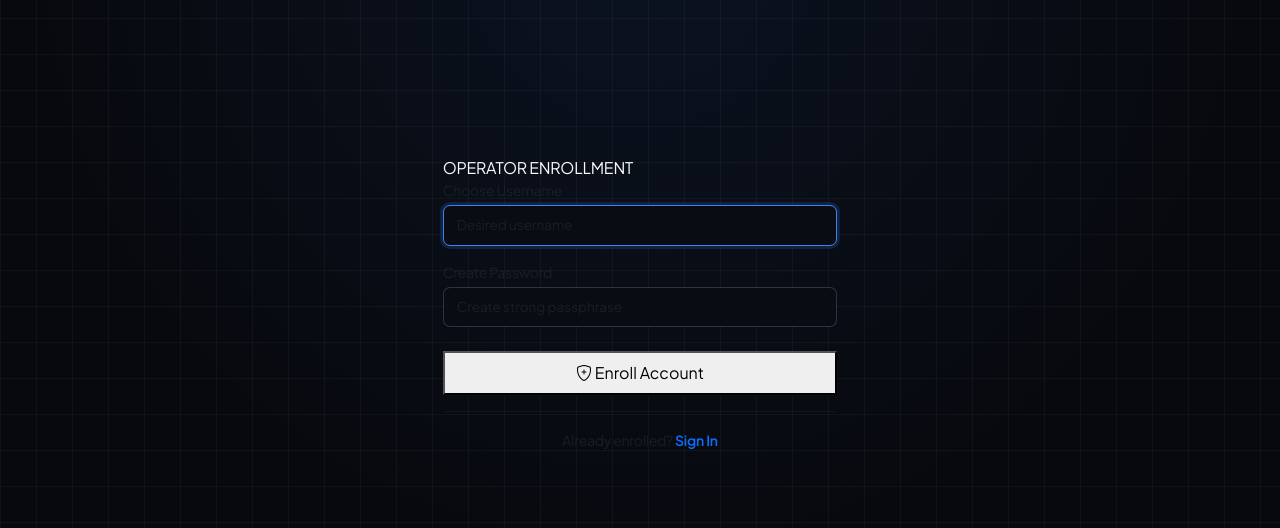
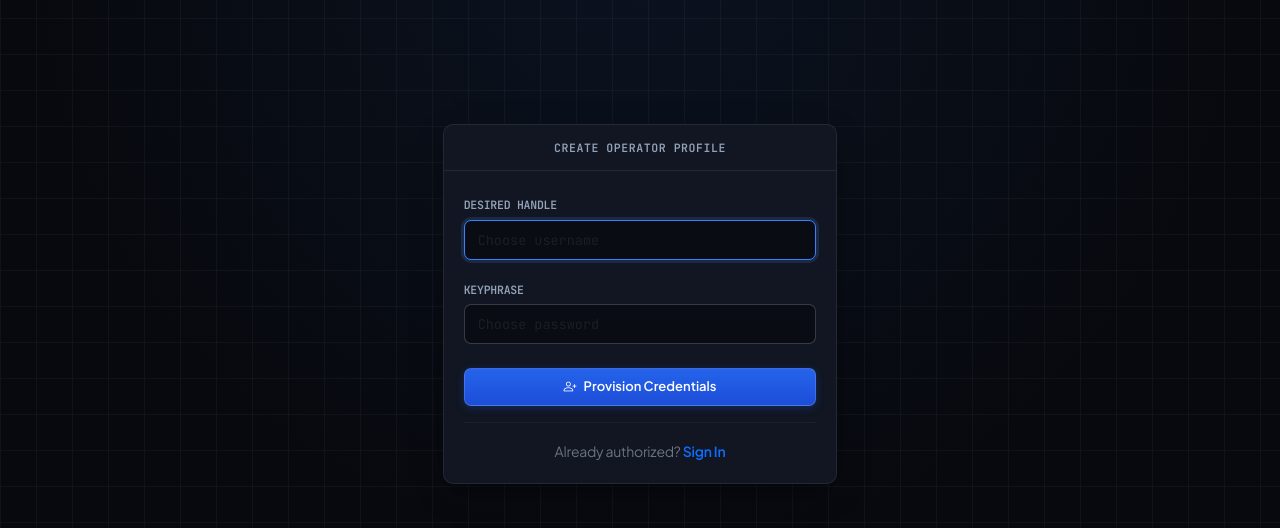
Before and after one commit to Adityachandkaushik/incident-management-system, a Flask app: page /register in a window 1280 px wide. Shown: the part 54-582 px from the top of the page. Run offline with Flask 3, Linux system fonts and the light colour scheme.

Commit message:
Update register template

```diff
--- a/templates/register.html
+++ b/templates/register.html
@@ -1,31 +1,31 @@
 {% extends "base.html" %}
 
-{% block title %}Enrollment — OpsConsole{% endblock %}
+{% block title %}Register - OpsConsole{% endblock %}
 
 {% block content %}
 <div class="row justify-content-center align-items-center" style="min-height: 70vh;">
     <div class="col-12 col-sm-8 col-md-5 col-lg-4">
-        <div class="sre-panel">
-            <div class="sre-panel-header justify-content-center">
-                <span>OPERATOR ENROLLMENT</span>
+        <div class="panel">
+            <div class="panel-header justify-content-center">
+                <span>CREATE OPERATOR PROFILE</span>
             </div>
-            <div class="sre-panel-body">
+            <div class="panel-body">
                 <form action="{{ url_for('auth.register') }}" method="POST">
                     <div class="mb-3">
-                        <label for="username" class="mono small text-muted d-block mb-1">Choose Username</label>
-                        <input type="text" class="form-control" id="username" name="username" placeholder="Desired username" required autofocus>
+                        <label for="username" class="form-label">Desired Handle</label>
+                        <input type="text" class="form-control code-block" id="username" name="username" placeholder="Choose username" required autofocus>
                     </div>
                     <div class="mb-4">
-                        <label for="password" class="mono small text-muted d-block mb-1">Create Password</label>
-                        <input type="password" class="form-control" id="password" name="password" placeholder="Create strong passphrase" required>
+                        <label for="password" class="form-label">Keyphrase</label>
+                        <input type="password" class="form-control code-block" id="password" name="password" placeholder="Choose password" required>
                     </div>
-                    <button type="submit" class="btn-ops-primary w-100 justify-content-center py-2">
-                        <i class="bi bi-shield-plus"></i>
-                        <span>Enroll Account</span>
+                    <button type="submit" class="btn-sre-primary w-100 justify-content-center py-2">
+                        <i class="bi bi-person-plus"></i>
+                        <span>Provision Credentials</span>
                     </button>
                 </form>
                 <div class="text-center mt-3 pt-3 border-top border-secondary border-opacity-10">
-                    <span class="text-muted small">Already enrolled? </span>
+                    <span class="text-secondary small">Already authorized? </span>
                     <a href="{{ url_for('auth.login') }}" class="small text-decoration-none fw-semibold">Sign In</a>
                 </div>
             </div>
```
